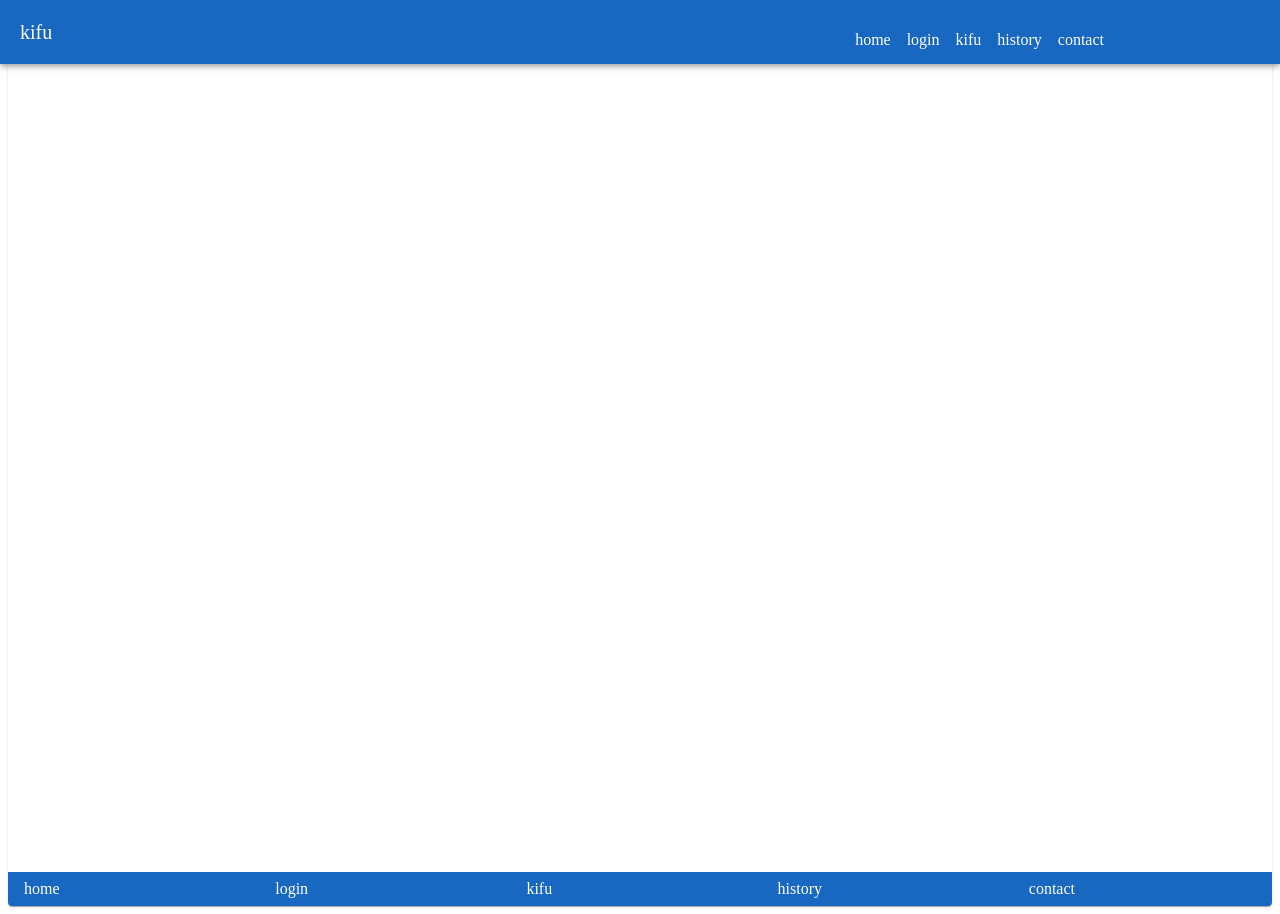
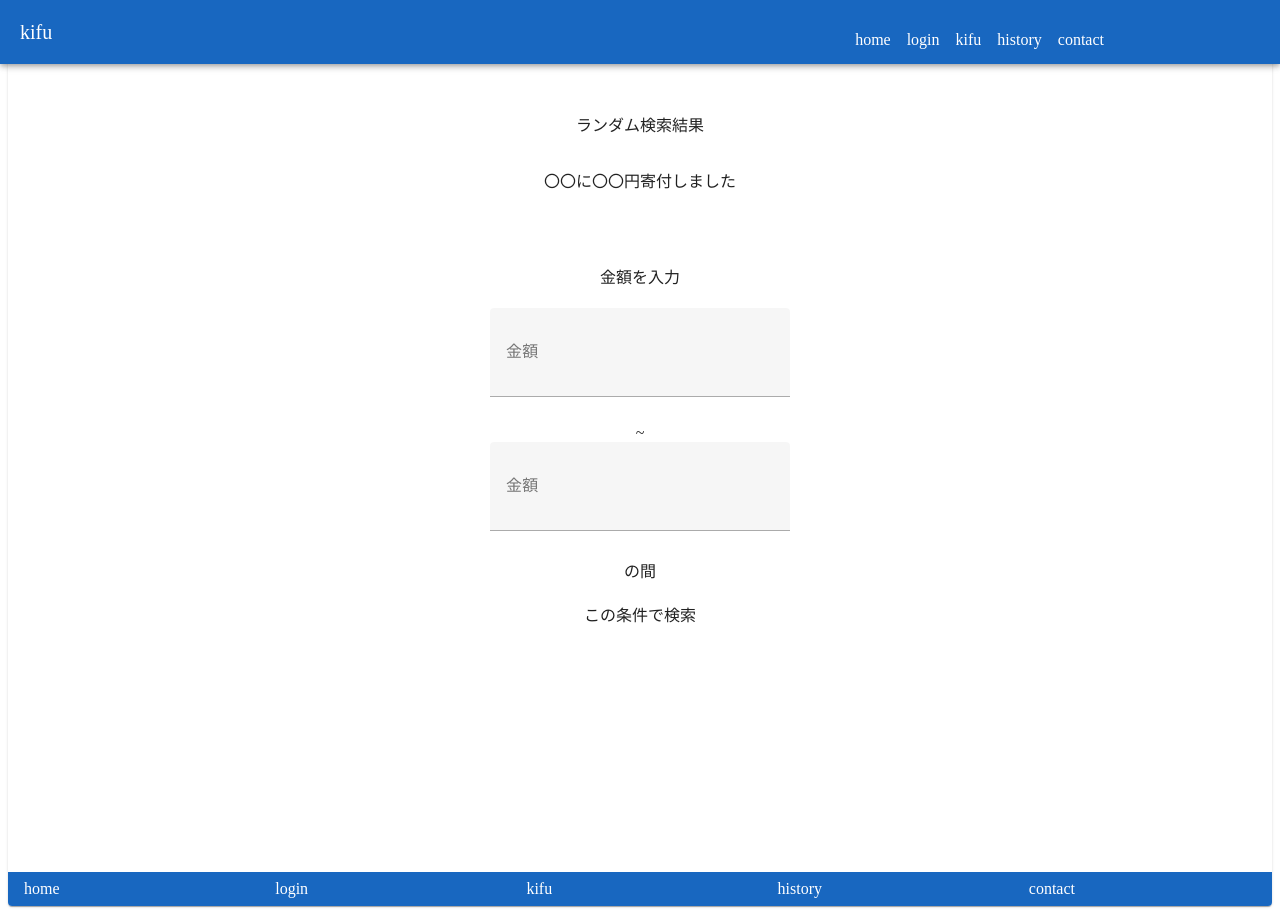
Before and after one commit to ryo0705s/kifu, a Nuxt app: page /kifu/create in a window 1280 px wide. Built offline with nearby package versions, Linux system fonts and the light colour scheme.

Commit message:
style: 必用な画面を仮作成

```diff
--- /dev/null
+++ b/pages/contact/index.vue
@@ -0,0 +1,18 @@
+<template>
+  <v-row align-content="center">
+    <v-col align="center"
+      ><v-list>
+        <v-list-item>問い合わせ</v-list-item>
+        <v-list-item><v-text-field label="mail"></v-text-field></v-list-item>
+        <v-list-item
+          ><v-text-field label="問い合わせ内容"></v-text-field
+        ></v-list-item> </v-list
+    ></v-col>
+  </v-row>
+  <v-row align-content="center">
+    <v-col align="center"></v-col>
+  </v-row>
+</template>
+<script>
+export default {};
+</script>
--- /dev/null
+++ b/pages/history/index.vue
@@ -0,0 +1,14 @@
+<template>
+  <v-row align-content="ceneter">
+    <v-col align="center"
+      ><v-list>
+        <v-list-item>寄付履歴一覧</v-list-item>
+        <v-list-item>2023年1月22日　ふるさとの家に寄付しました</v-list-item>
+        <v-list-item>累計寄付額は10000円です</v-list-item>
+      </v-list></v-col
+    >
+  </v-row>
+</template>
+<script>
+export default {};
+</script>
--- /dev/null
+++ b/pages/kifu/create.vue
@@ -0,0 +1,39 @@
+<template>
+  <v-row align-content="ceneter">
+    <v-col align="center">
+      <v-list>
+        <v-list-item>ランダム検索結果</v-list-item>
+        <v-list-item>〇〇に〇〇円寄付しました</v-list-item>
+      </v-list>
+    </v-col>
+  </v-row>
+  <v-row align-content="ceneter">
+    <v-col align="center">
+      <v-list>
+        <v-list-item>金額を入力</v-list-item>
+
+        <v-list-item
+          ><v-sheet width="300"
+            ><v-text-field label="金額"></v-text-field>
+            <div>~</div>
+            <v-text-field label="金額"></v-text-field
+          ></v-sheet>
+          <div>の間</div>
+        </v-list-item>
+        <v-list-item>この条件で検索</v-list-item>
+      </v-list>
+    </v-col>
+  </v-row>
+</template>
+<script>
+export default {
+  // const state = reactive({
+  //   // ここにstateを定義する
+  //   isRandom: false,
+  //   return {
+  //     state
+  //     // ここにcomputedを定義する
+  //   };
+  // });
+};
+</script>
--- /dev/null
+++ b/pages/kifu/index.vue
@@ -0,0 +1,12 @@
+<template>
+  <v-row align-content="ceneter">
+    <v-col align="center">
+      <v-list>
+        <v-list-item>金額を指定して寄付する</v-list-item>
+        <v-list-item>ランダムに寄付をする</v-list-item>
+        <v-list-item>寄付履歴を見る</v-list-item>
+      </v-list>
+    </v-col>
+  </v-row>
+</template>
+<script></script>
```
